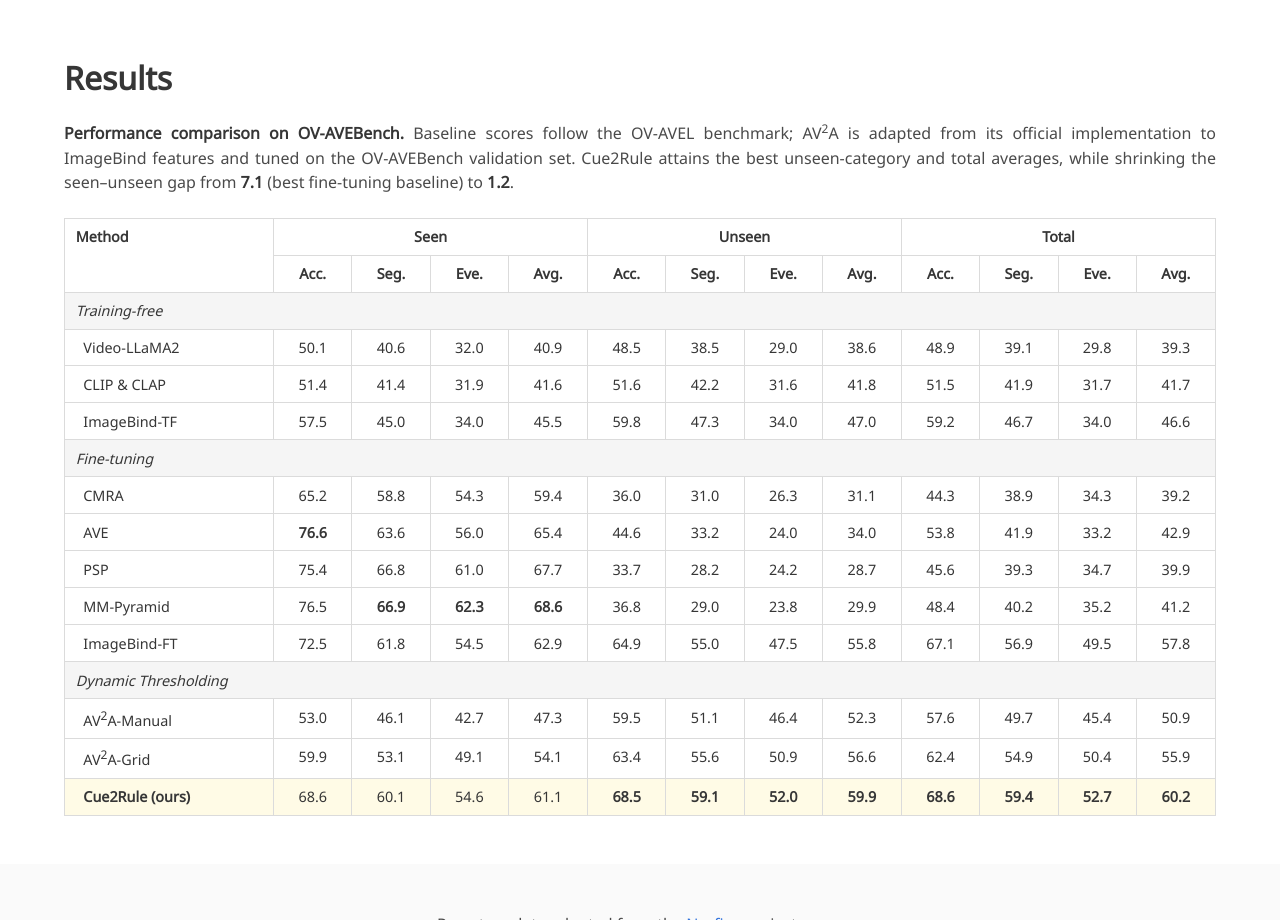
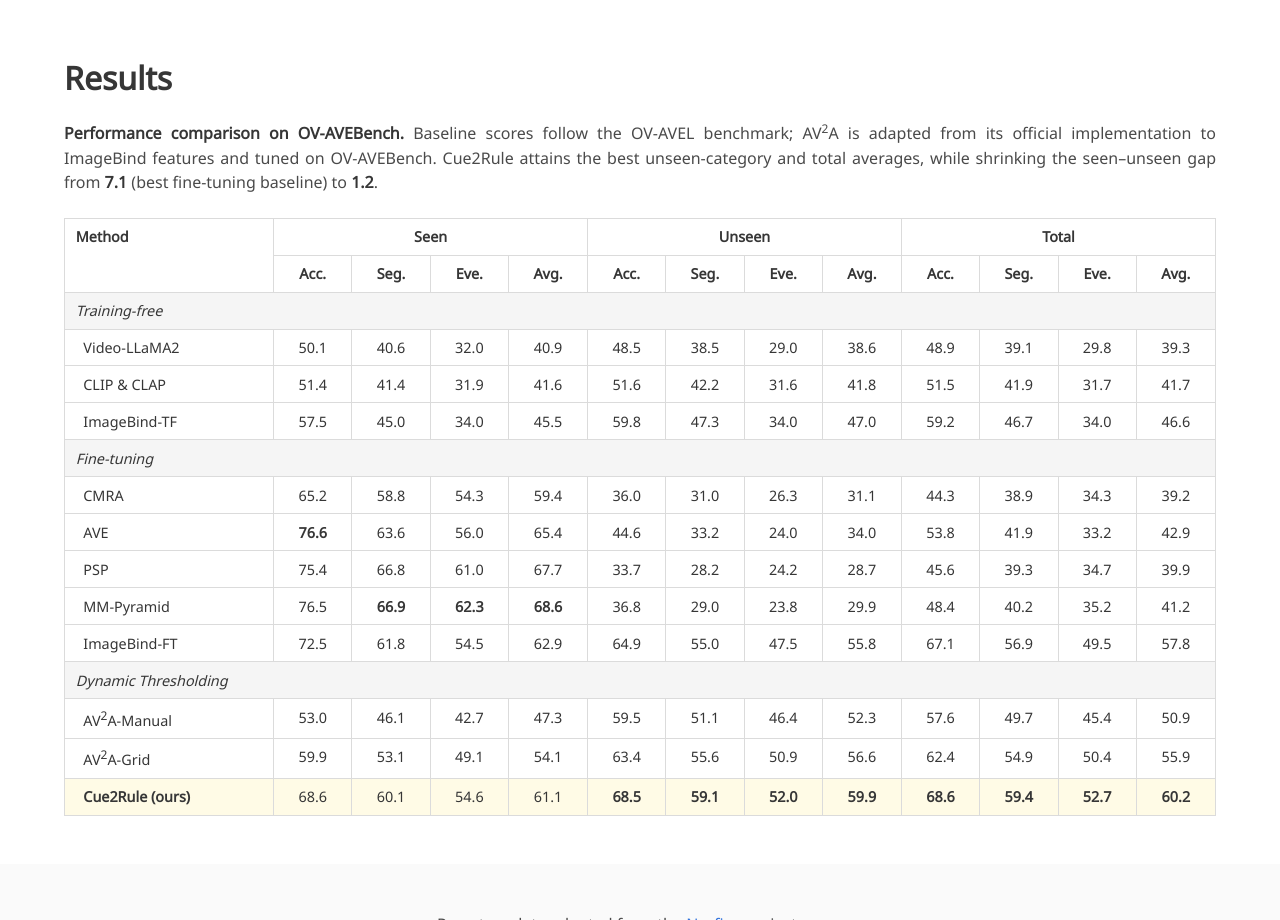
Before and after one commit to bd2232ed/Cue2Rule, a plain HTML site: page index.html in a window 1280 px wide. Shown: the part 3160-4080 px from the top of the page. Drawn offline with Linux system fonts and the light colour scheme; a web font is replaced by a local one.

Commit message:
Remove 'validation set' from Results caption

```diff
--- a/index.html
+++ b/index.html
@@ -264,7 +264,7 @@
             <strong>Performance comparison on OV-AVEBench.</strong>
             Baseline scores follow the OV-AVEL benchmark; AV<sup>2</sup>A is
             adapted from its official implementation to ImageBind features and
-            tuned on the OV-AVEBench validation set. Cue2Rule attains the best
+            tuned on OV-AVEBench. Cue2Rule attains the best
             unseen-category and total averages, while shrinking the
             seen&ndash;unseen gap from <strong>7.1</strong> (best fine-tuning
             baseline) to <strong>1.2</strong>.
```
